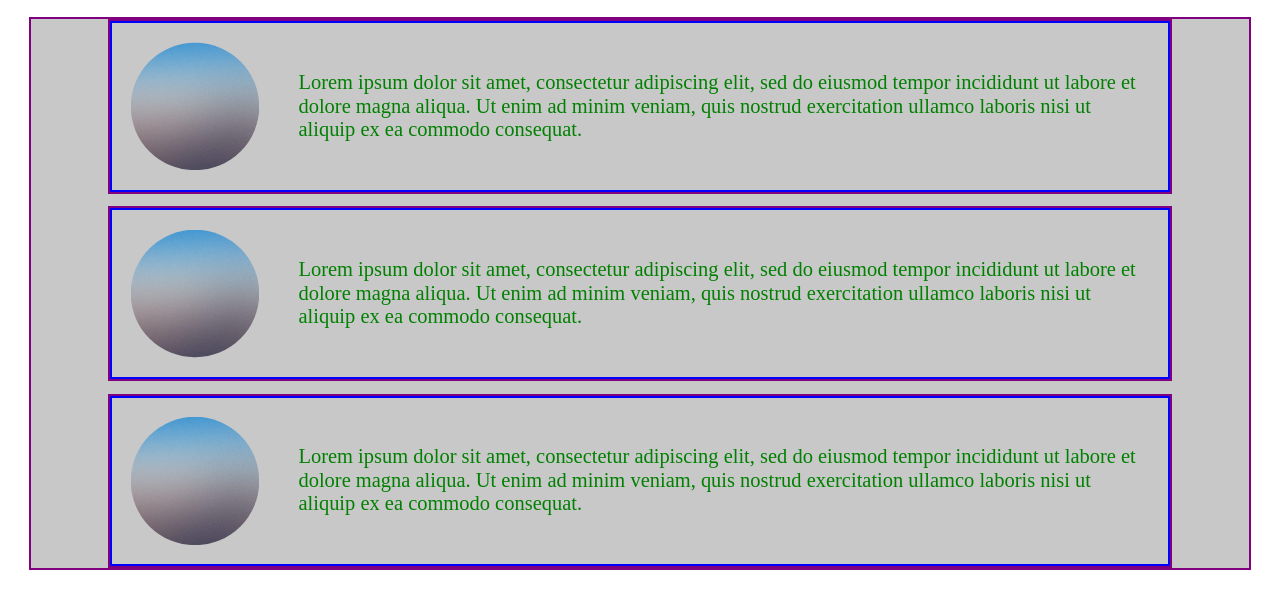
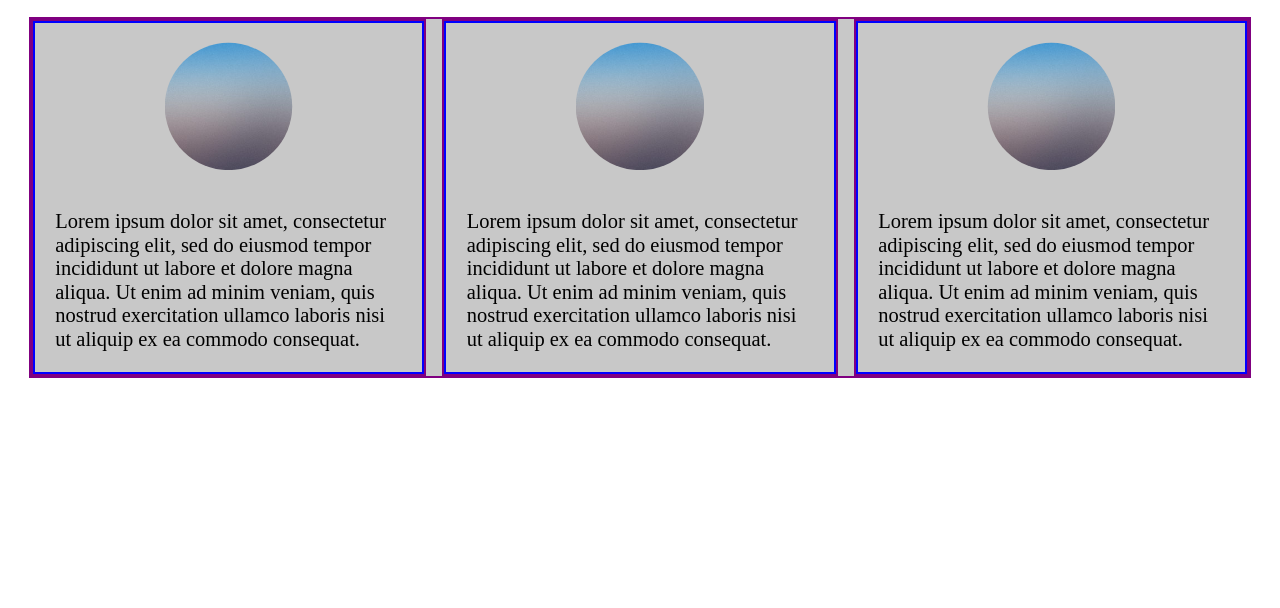
Before and after one commit to RDiMag/bookcourt-1, a plain HTML site: page about.html in a window 1280 px wide. Shown: the part 126-734 px from the top of the page. Drawn offline with Linux system fonts and the light colour scheme.

Commit message:
changed flexbox to grid for bio cards

```diff
--- a/css/style.css
+++ b/css/style.css
@@ -175,28 +175,26 @@ a {
 
 div{
      border: 2px purple solid;
-     display: flex;
      align-items: center;
-     flex-wrap: wrap;
 }
 
 .container{
      background-color: rgb(200, 200, 200);
-     /* display: flex; */
-     gap: 1em;
-     padding: 0 6em;
+     display: grid;
+     gap: 1rem;
+     grid-template-columns: repeat(auto-fit, minmax(150px, 1fr));
 }
 
 span.about{
      border: blue 2px solid;
      display: flex;
+     flex-direction: column;
      align-items: center;
      font-size: 2em;
      font-family: 'Calibri Light';
 }
 
 .bio{
-     color: green;
      font-size: .8em;
      text-align: left;
      margin: 1em;
@@ -207,6 +205,7 @@ img.portrait{
      margin: .25em;
      height: 6em;
      padding: .5em;
+     max-inline-size: 100%;
 }
 
 /* Modal Styling */
```
